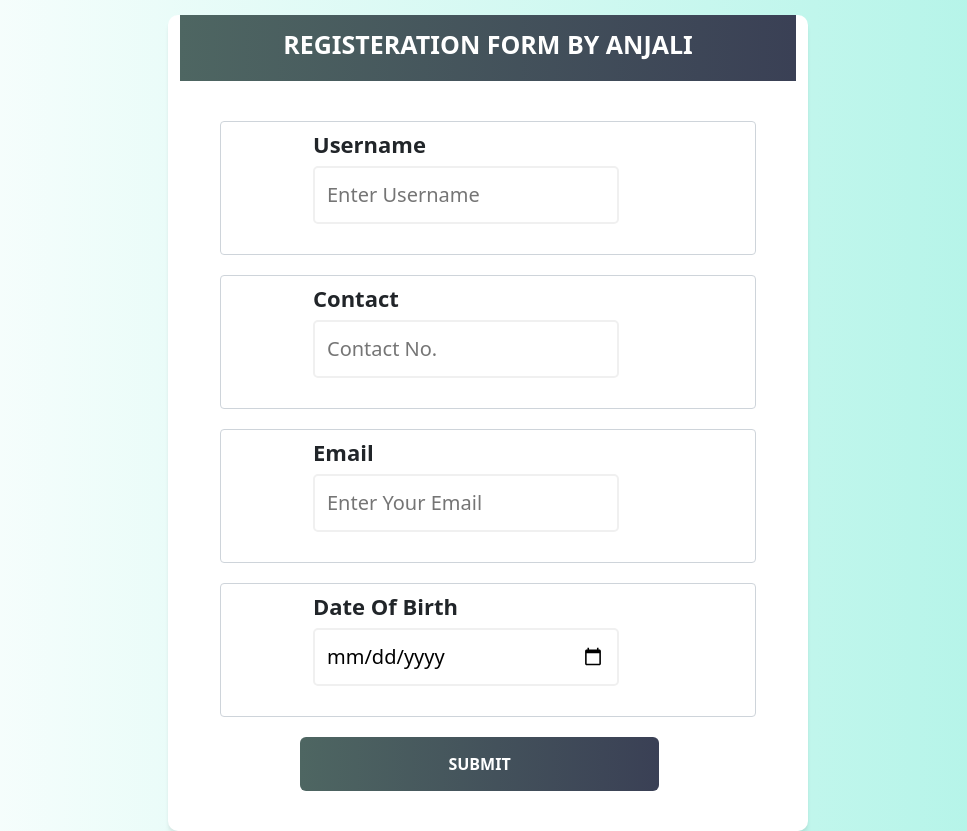
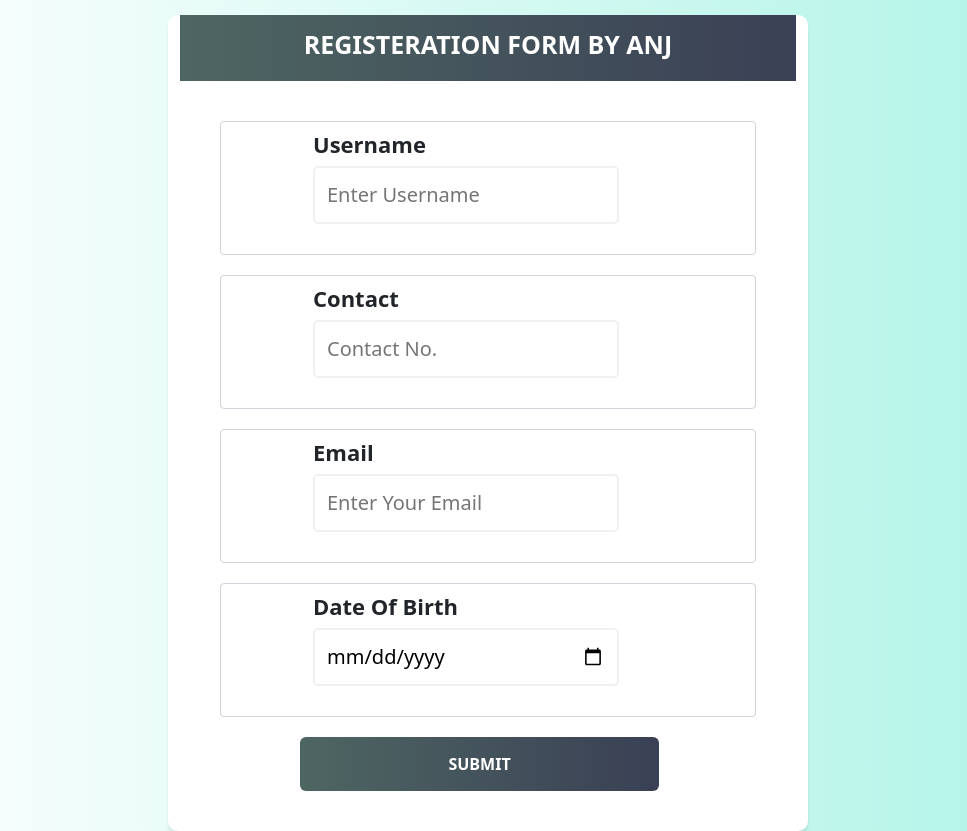
Before and after one commit to anjalishirure1804/firstproject, a Django app: page / in a window 1280 px wide. Shown: the whole page, without its empty margins (152-1119 px from the left). Run offline with Django 3.2, Linux system fonts and the light colour scheme.

Commit message:
Anjali Shirure

```diff
--- a/app/templates/app/index.html
+++ b/app/templates/app/index.html
@@ -158,7 +158,7 @@
 
     <div class="container">
         <div class="header">
-            <h2>Registeration Form By Anjali</h2>
+            <h2>Registeration Form By Anj</h2>
         </div>
 
         <form action="/" method="post" class="form" id="form" onsubmit="return validate()">
--- a/register/urls.py
+++ b/register/urls.py
@@ -1,4 +1,3 @@
-
 from django.contrib import admin
 from django.urls import path,include
 from django.conf.urls import url
```
Also changed, not shown: register/settings.py (+4 -10 lines).
